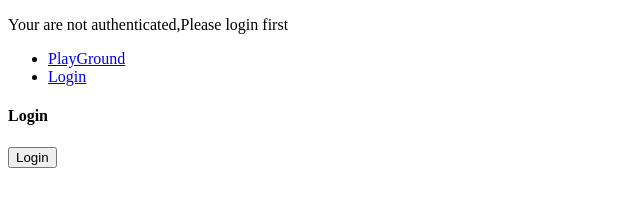
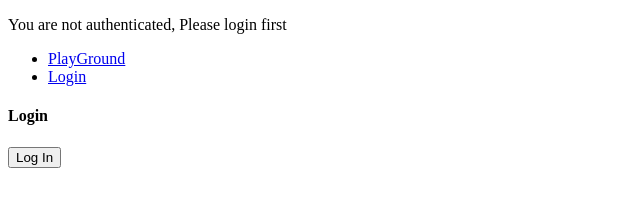
Before and after one commit to acciojob/code-playground-rgrohitgupta938, a React app: page /login in a window 1280 px wide. Shown: the top 218 px of the page, without its empty margins (0-640 px from the left). Built offline with nearby package versions, Linux system fonts and the light colour scheme.

Commit message:
First commit 2

```diff
--- a/src/components/Home.js
+++ b/src/components/Home.js
@@ -6,7 +6,7 @@ const Home = ({ auth }) => {
     <div>
       <p>
         {!auth
-          ? "Your are not authenticated,Please login first"
+          ? "You are not authenticated, Please login first"
           : "Logged in, Now you can enter Playground"}
       </p>
       <ul>
--- a/src/components/Login.js
+++ b/src/components/Login.js
@@ -10,7 +10,7 @@ const Login = ({ setAuth, auth }) => {
   return (
     <div>
       <h4>Login</h4>
-      <button onClick={handleLogin}>{auth ? "Logout" : "Login"}</button>
+      <button onClick={handleLogin}>{auth ? "Logout" : "Log In"}</button>
     </div>
   );
 };
```
